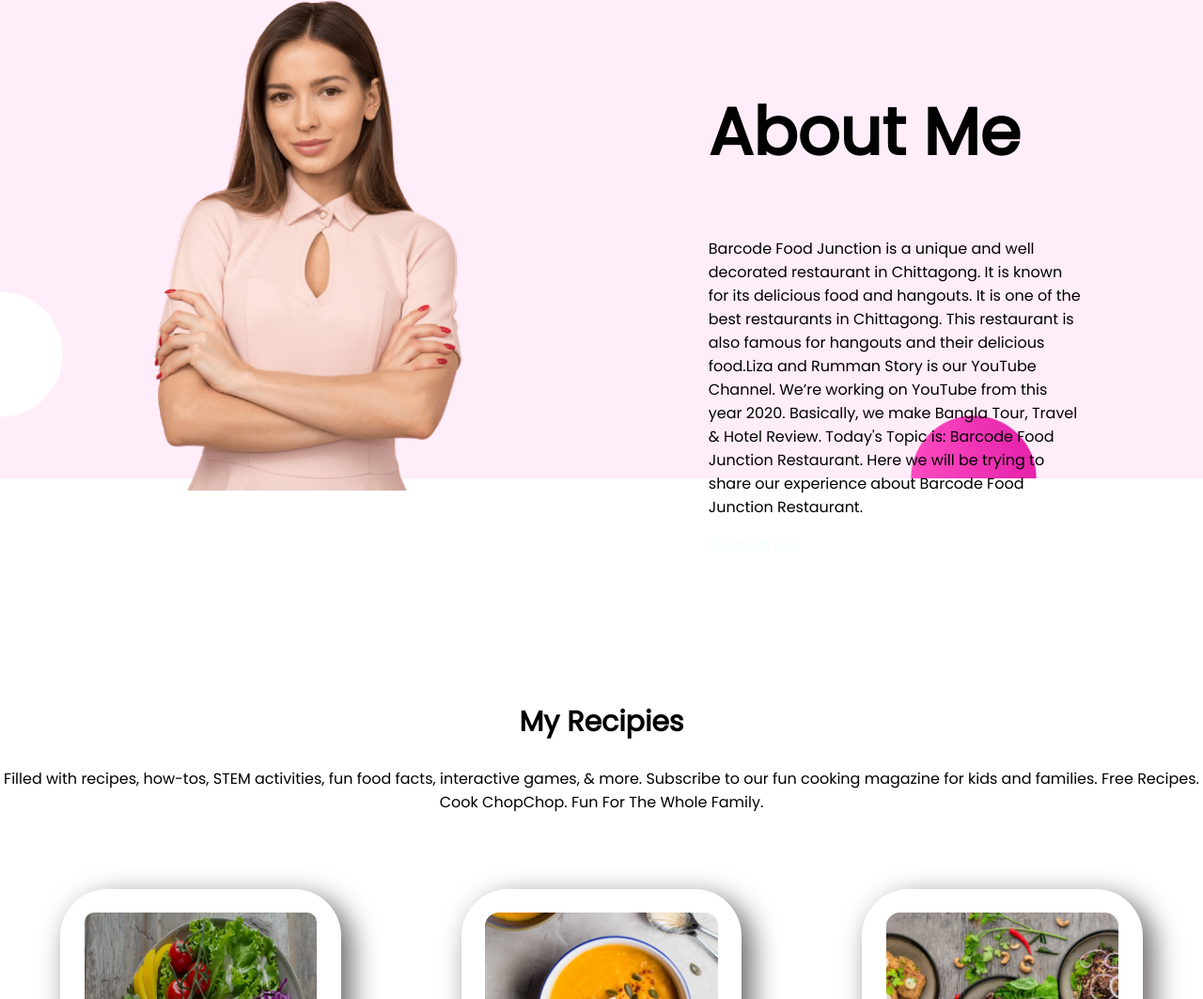
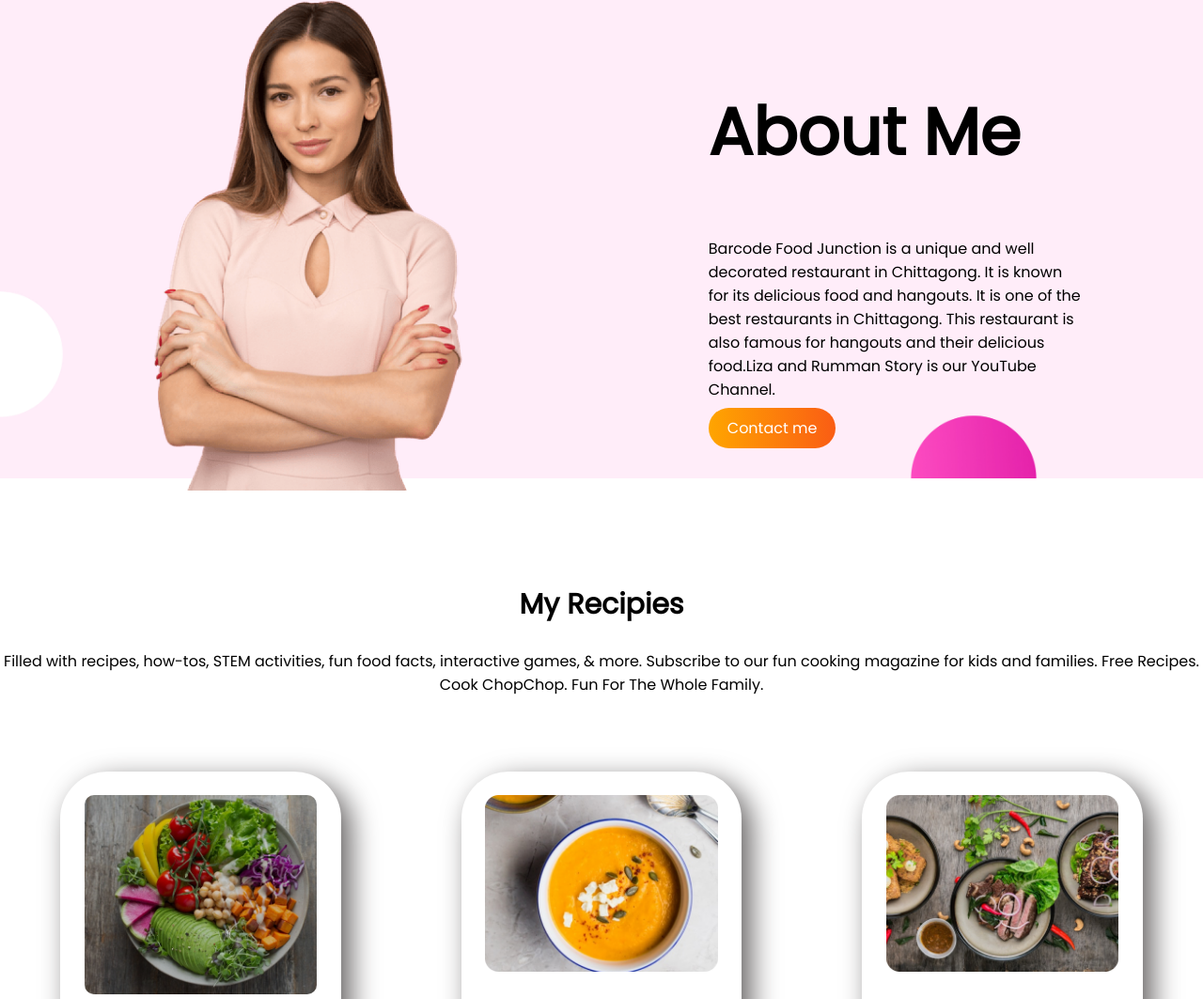
Before and after one commit to Md-Abdul-Kadir/Food-Juction, a plain HTML site: page index.html in a window 1280 px wide. Shown: the part 956-2019 px from the top of the page at 94% size. Drawn offline with Linux system fonts and the light colour scheme.

Commit message:
corrected some mistake

```diff
--- a/index.html
+++ b/index.html
@@ -43,9 +43,9 @@
             <h1>
                 About Me
             </h1>
-            <p>Barcode Food Junction is a unique and well decorated restaurant in Chittagong. It is known for its delicious food and hangouts. It is one of the best restaurants in Chittagong. This restaurant is also famous for hangouts and their delicious food.Liza and Rumman Story is our YouTube Channel. We’re working on YouTube from this year 2020. Basically, we make Bangla Tour, Travel & Hotel Review. Today's Topic is: Barcode Food Junction Restaurant. Here we will be trying to share our experience about Barcode Food Junction Restaurant.
+            <p>Barcode Food Junction is a unique and well decorated restaurant in Chittagong. It is known for its delicious food and hangouts. It is one of the best restaurants in Chittagong. This restaurant is also famous for hangouts and their delicious food.Liza and Rumman Story is our YouTube Channel.
             </p>
-            <a target="_blank" href="https://www.facebook.com/barcodefoodjunction">Contact me</a>
+            <a class="gradient-btn" target="_blank" href="https://www.facebook.com/barcodefoodjunction">Contact me</a>
         </div>
     </section>
     <section >
@@ -122,7 +122,7 @@
 
     </section>
     <footer>
-        <h2><span id="orangecolor">FOOD</span> NETWORK</h2>
+        <h2><span id="orangecolor">FOOD</span> JUNCTION</h2>
         <p> Eat healhy and live healthy . Live healthy and live happy</p>
     </footer>
 
--- a/style.css
+++ b/style.css
@@ -113,7 +113,7 @@
 }
 #radius{
     border-radius: 10px;
-    height: 280px;
+    max-height: 250px;
 }
 
 .contact-section{
```
